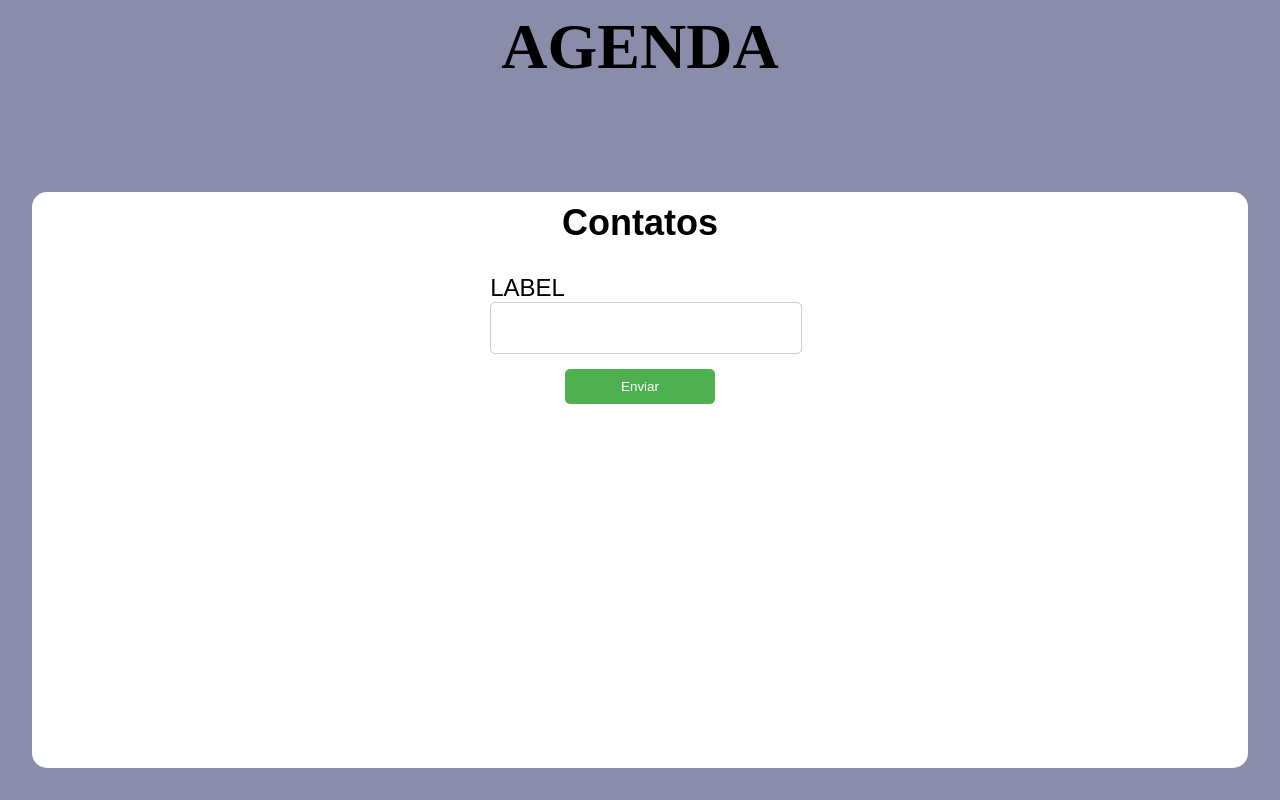
After one commit to luvr0/django_agenda, a Django app: page /contact/create/ in a window 1280 px wide. The commit adds this page. Run offline with Django 4.2, Linux system fonts and the light colour scheme.

Commit message:
criando o CRUD (Create)

```diff
--- a/base_static/global/css/style.css
+++ b/base_static/global/css/style.css
@@ -54,7 +54,7 @@
 
 .table-contacts table {
     width: 99%;
-    height: 99%;
+    height: 100px;
     transform: translateX(0.5%);
     margin-top: 10px;
     border-collapse: collapse;
@@ -67,6 +67,7 @@
     display: flex;
     flex-direction: column;
     align-items: center;
+    text-align: center;
 }
 
 .input-search {
@@ -147,3 +148,59 @@
 .single-contact p {
     padding: 5px 10%;
 }
+
+.pagination {
+    margin-top: 15px;
+    display: flex;
+    justify-content: center;
+    padding: calc(15px * 0.8);
+    font-size: 16px;
+}
+
+.pagination .step-links {
+    display: flex;
+    gap: calc(16px * 0.8);
+}
+
+.pagination .step-links a {
+    color: rgb(0, 83, 134);
+    transition: color rgb(0, 83, 134) ease-in-out;
+    text-decoration: none;
+    display: block;
+}
+
+.contact-form {
+    width: 100%;
+}
+
+.form-group {
+    margin-bottom: 15px;
+}
+
+.label-container {
+    text-align: left;
+    padding: 30px 0 0 0;
+}
+
+.form-control {
+    width: 100%;
+    height: 40px;
+    font-size: 16px;
+    padding: 5px;
+    border-radius: 5px;
+    border: 1px solid #ccc;
+}
+
+.btn-submit {
+    background-color: #4CAF50;
+    color: white;
+    padding: 10px 20px;
+    border: none;
+    border-radius: 5px;
+    cursor: pointer;
+    width: 50%;
+}
+
+.btn-submit:hover {
+    background-color: #45a049;
+}
--- /dev/null
+++ b/contact/templates/contact/crud_create.html
@@ -0,0 +1,41 @@
+{% extends "global/base_index.html" %}
+
+{% block scope %}
+<div class="menu-bar">
+    <h1>AGENDA</h1>
+</div>
+
+<div class="container-contacts">
+    <div class="table-contacts">
+        <div class="table-title">
+            <div>
+
+                <h2>Contatos</h2>
+
+                <form
+                  action="{% url "contact:create" %}"
+                  method="POST"
+                  enctype="multipart/form-data"
+                  class="contact-form"
+                >
+                    {% csrf_token %}
+
+                  <div class="form-group">
+                    <div class="label-container">
+                      <label for="id_first_name">LABEL</label>
+                      <input type="text" name="first_name" maxlength="255" id="id_first_name" class="form-control">
+                    </div>
+                  </div>
+
+                  <div class="form-group">
+                    <div>
+                      <button type="submit" class="btn-submit">Enviar</button>
+                    </div>
+                  </div>
+
+                </form>
+              </div>
+        </div>
+    </div>
+</div>
+{% endblock scope %}
--- a/contact/urls.py
+++ b/contact/urls.py
@@ -4,7 +4,8 @@ from contact import views
 app_name = 'contact'
 
 urlpatterns = [
-    path('<int:id>/', views.contact, name='contact'),
     path('search/', views.search, name='search'),
     path('', views.home, name='index'),
+    path('contact/<int:id>/', views.contact, name='contact'),
+    path('contact/create/', views.create, name='create'),
 ]
--- a/contact/views/__init__.py
+++ b/contact/views/__init__.py
@@ -1 +1,2 @@
 from contact.views.views import *
+from contact.views.forms import *
--- /dev/null
+++ b/contact/views/forms.py
@@ -0,0 +1,16 @@
+from django.shortcuts import render, get_object_or_404, redirect
+from django.db.models import Q
+from contact.models import Contact
+from django.core.paginator import Paginator
+
+
+def create(request):
+    text = {
+
+    }
+
+    return render(
+        request,
+        'contact/crud_create.html',
+        text
+    )
```
Also changed, not shown: contact/templates/contact/index.html (+29 -3 lines), contact/views/views.py (+11 -2 lines).
